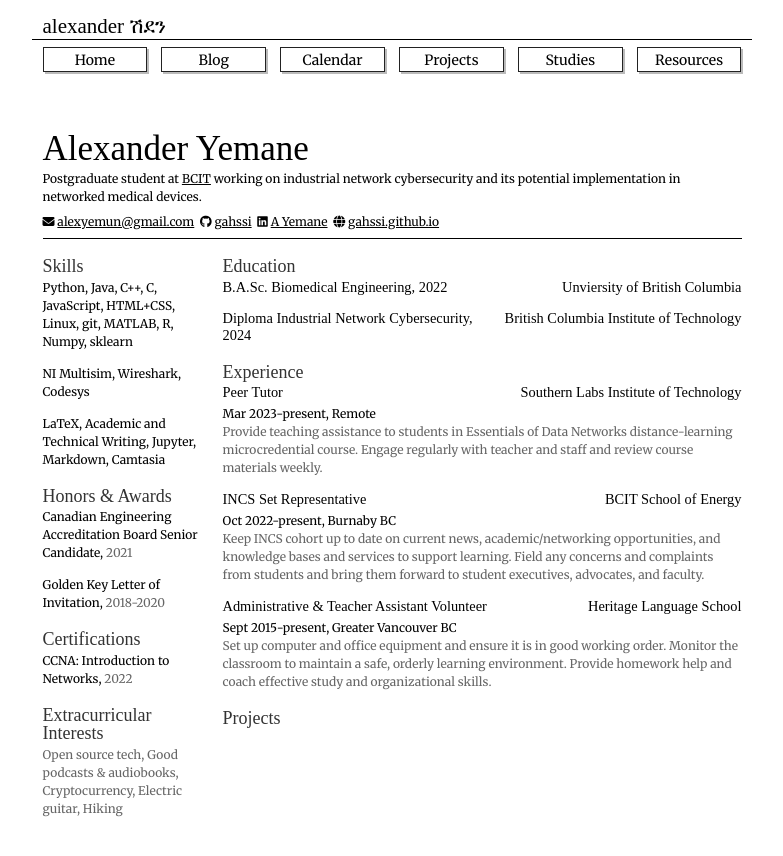
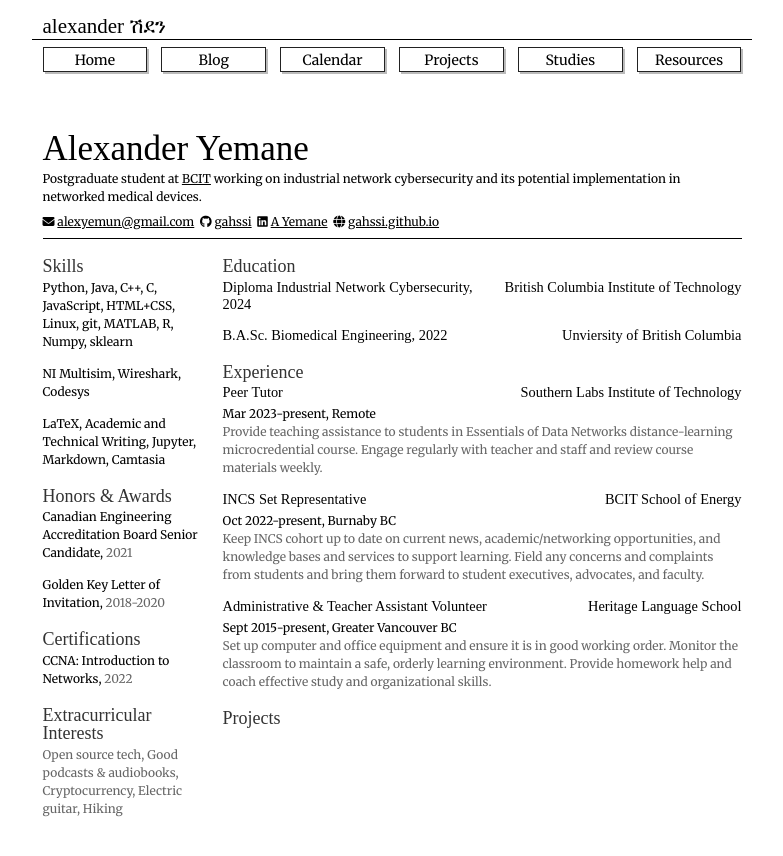
Before and after one commit to gahssi/gahssi.github.io, a Jekyll site: the page built from cv/index.html, in a window 1280 px wide. Shown: the top 856 px of the page, without its empty margins (248-1031 px from the left). Built offline with Jekyll 4.4.1, drawn with Linux system fonts in a browser that asks for light colours; nearby versions of some CDN libraries; some web fonts are replaced.

Commit message:
syntax error resolved

```diff
--- a/cv/index.html
+++ b/cv/index.html
@@ -181,7 +181,7 @@ show_footer: false
 <section>
 	<h2>Education</h2>
 	<div>
-		{% for education in site.data.resume.education | reverse %}
+		{% for education in site.data.resume.education reversed %}
 		<div>
 			<h3 class="title my-1">
 				<span class="school float-end">{{ education.school }}</span>
```
